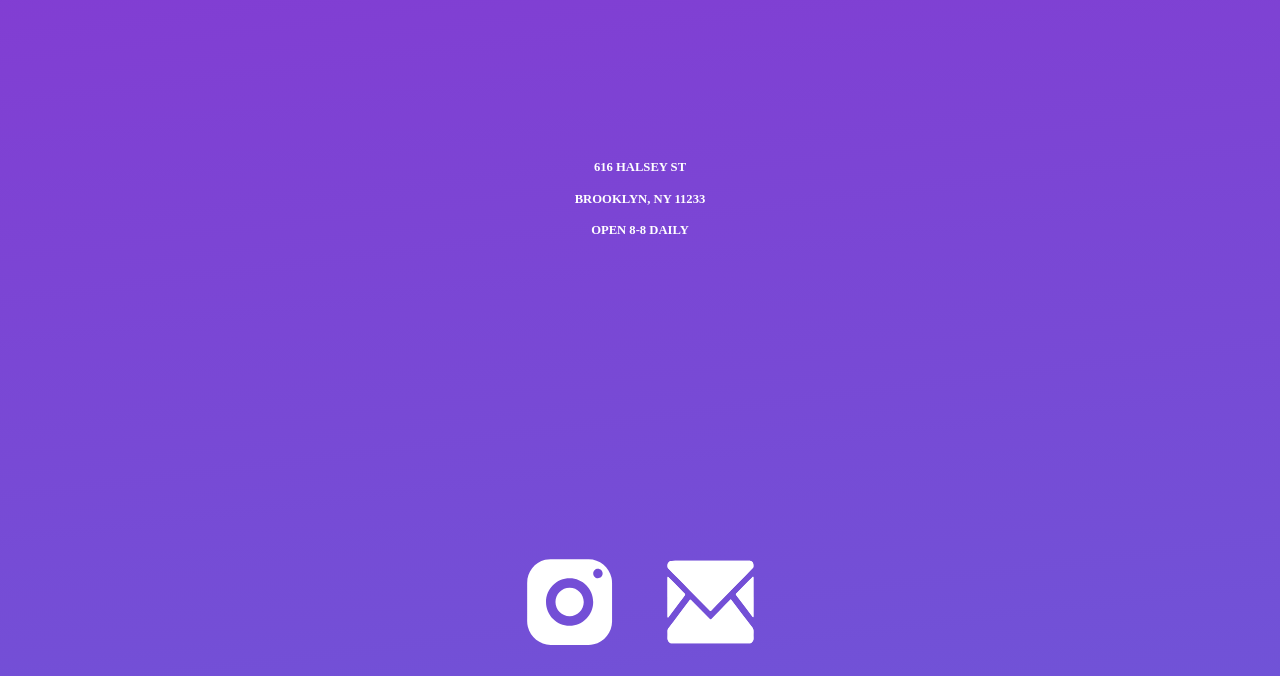
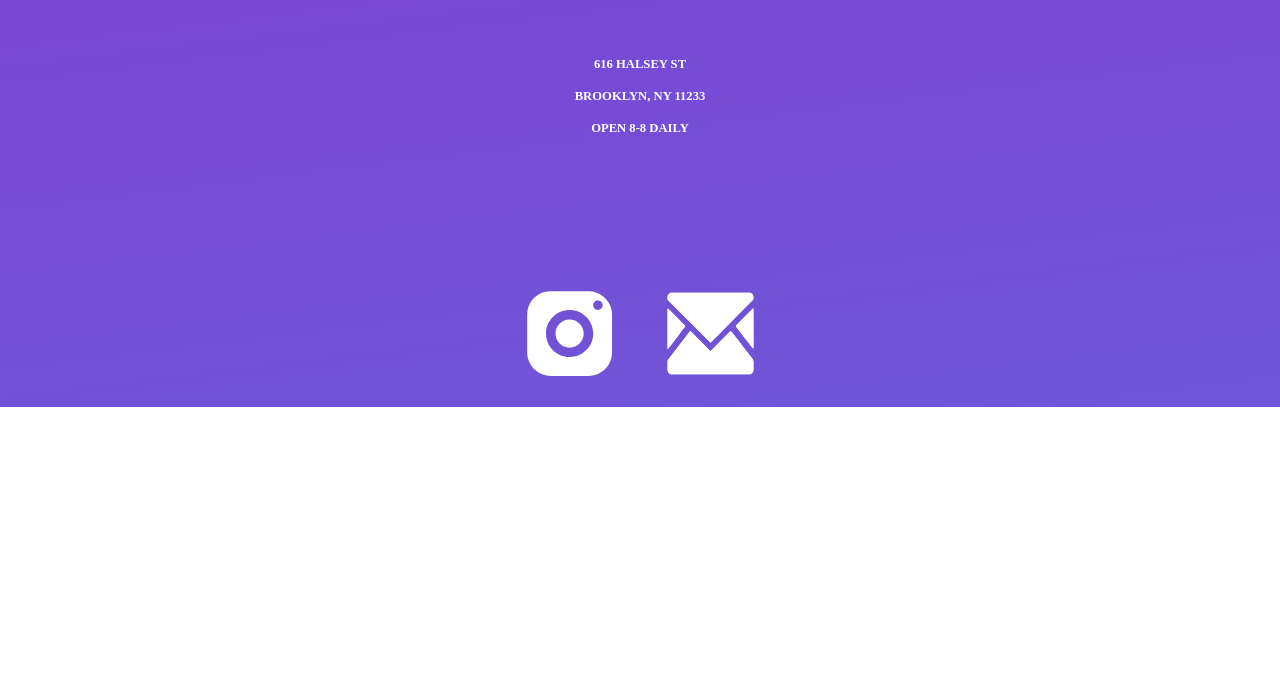
Before and after one commit to graciemcguire/trashislandbk.com, a React (Create React App) app: page / in a window 1280 px wide. Shown: the part 1351-2027 px from the top of the page. After the commit the page ends 1758 px from the top, so only its background shows below. Built offline with nearby package versions, Linux system fonts and the light colour scheme.

Commit message:
fix margin

```diff
--- a/src/App.css
+++ b/src/App.css
@@ -2,7 +2,8 @@
   /* border: .3em solid white; */
   color: white;
   font-size: .79em;
-  margin: 23%;
+  margin: 15%;
+  margin-bottom: 10%;
 
   /* font-kerning: auto; */
 }
```
